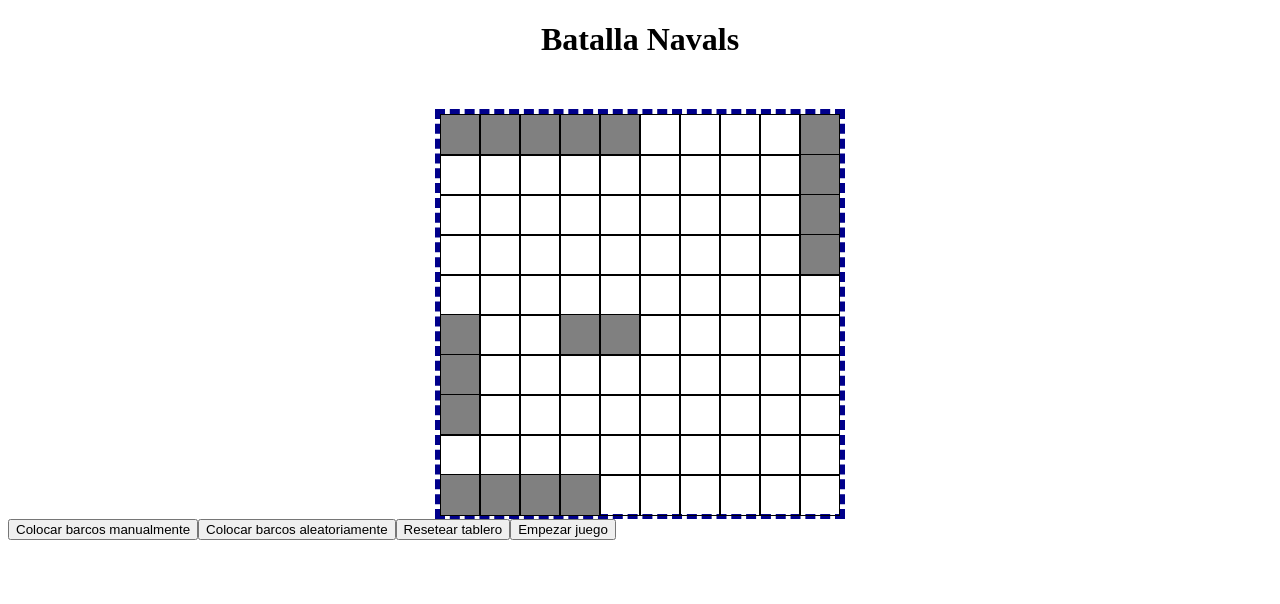
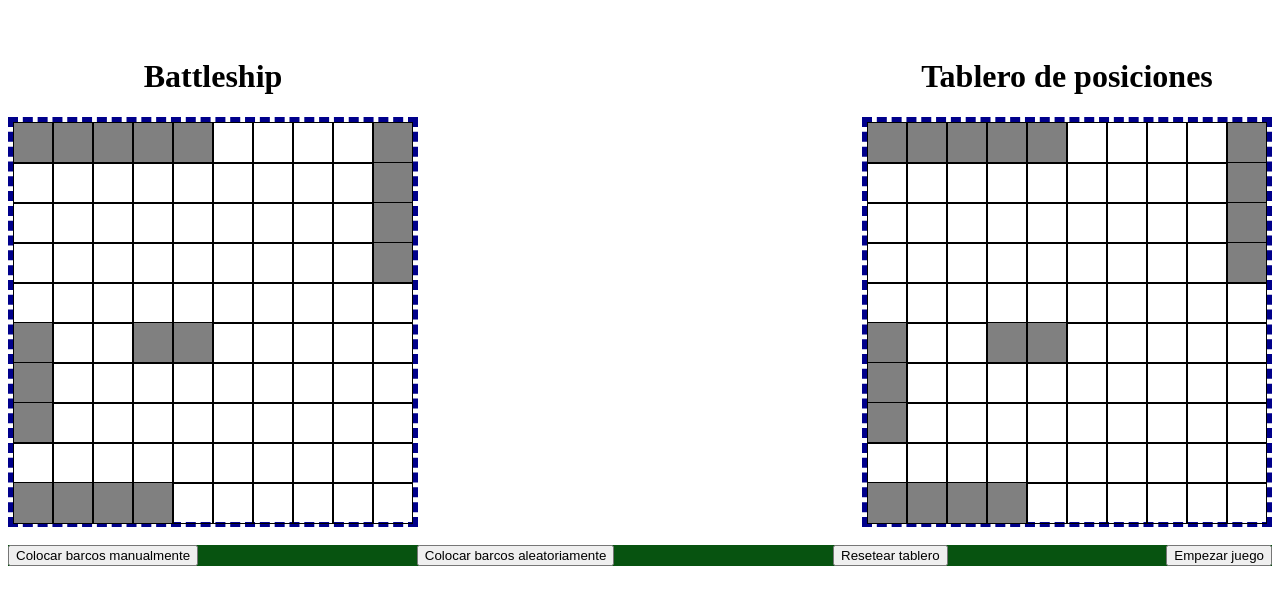
Before and after one commit to edwardsfonseca/battleship-react, a React (Vite) app: page / in a window 1280 px wide. Shown: the top 604 px of the page. Built offline with nearby package versions, Linux system fonts and the light colour scheme.

Commit message:
battleship v2 , he agregado funcionalidades , una nueva casilla para seleccionar manualmente las posiciones , seguido de varios botones , Importante falta CSS , arreglar margenes y diseño de la tabla

```diff
--- a/src/Game.jsx
+++ b/src/Game.jsx
@@ -5,7 +5,7 @@
 
   return (
     <div className="game">
-      <h1 className="text">Batalla Navals</h1>
+
       <div className="button-p-2">
       </div>
       <Tablero />
--- a/src/componentes/Tablero.jsx
+++ b/src/componentes/Tablero.jsx
@@ -4,7 +4,7 @@
 import '../style/tablero.css'
 
 function Tablero() {
-  //-//-// Iniciamos con la funcion declarando su estado
+  //-//-// Iniciamos con la funcion declarando su estado en este estado tenemos el estado inicial ,y un estado ramdon que puede cambiar con un boton
   const [gameBoard, setGameBoard] = useState(
     [[1, 1, 1, 1, 1, 0, 0, 0, 0, 1],
     [0, 0, 0, 0, 0, 0, 0, 0, 0, 1],
@@ -17,8 +17,8 @@
     [0, 0, 0, 0, 0, 0, 0, 0, 0, 0],
     [1, 1, 1, 1, 0, 0, 0, 0, 0, 0]],
     generateRandomBoard());
-  const [addShipsManually, setAddShipsManually] = useState(false)
-  const [gameStarted, setGameStarted] = useState(false);
+  const [addShipsManually, setAddShipsManually] = useState(false) // Estado agrega manualmente las posiciones del barco
+  const [gameStarted, setGameStarted] = useState(false); // Estado para indicar el inicio de partida
   const [selectedCell, setSelectedCell] = useState(null);
 
   // funcion fire
@@ -36,11 +36,12 @@
       } else if (gameBoard[row][col] === 0) {
         newGameBoard[row][col] = 3;
         alert("Tiro Errado")
-        setTimeout(cpuTurn, 100); // Llamamos a la función cpuTurn después de un segundo
+        setTimeout(cpuTurn, 1000); // Llamamos a la función cpuTurn después de un segundo
       }
       setGameBoard(newGameBoard);
     }
   }
+  // funcion que permite cpu dispare aleatoria
   function cpuTurn() {
 
     let newGameBoard = [...gameBoard];
@@ -49,6 +50,7 @@
     do {
       randomRow = Math.floor(Math.random() * 10);
       randomCol = Math.floor(Math.random() * 10);
+      alert("La cpu ya ha disparado es tu turno")
     } while (newGameBoard[randomRow][randomCol] === 2 || newGameBoard[randomRow][randomCol] === 3);
 
     if (newGameBoard[randomRow][randomCol] === 1) {
@@ -89,15 +91,16 @@
   /* function handleRandomClick() {
     setGameBoard(generateRandomBoard());
   } */
-
+// con esta funcion la llamamos en un botton para permitirnos editar las posiciones del barco a nuestra voluntad
   function handleManualClick() {
     setAddShipsManually(true);
   }
+  // con esta funcion elimino las casillas las dejo en  0
   function handleResetClick() {
     const newGameBoard = Array.from({ length: 10 }, () => Array.from({ length: 10 }, () => 0));
     setGameBoard(newGameBoard);
   }
-
+// funcion seleccion de posiciones de barco
   function handleCellClick(row, col) {
     if (addShipsManually && !gameStarted) {
       const newGameBoard = [...gameBoard];
@@ -105,10 +108,27 @@
       setGameBoard(newGameBoard);
     }
   }
+  // Funcion inicia partida
   function startGame() {
     setGameStarted(true);
   }
+  const celln = [];
+  for (let i = 0; i < 10; i++) {
+    const cells = [];
+    for (let j = 0; j < 10; j++) {
+      cells.push(
+        <Casilla
+          key={`${i},${j}`}
+          status={gameBoard[i][j]}
 
+          handleClick={() => handleCellClick(i, j)}
+
+        />
+
+      );
+    }
+    celln.push(<div key={i} className="row">{cells}</div>);
+  }
 
   const rows = [];
   for (let i = 0; i < 10; i++) {
@@ -118,10 +138,11 @@
         <Casilla
           key={`${i},${j}`}
           status={gameBoard[i][j]}
-          onClick={() => fire(i, j)}
-          handleClick={() => handleCellClick(i, j)}
+
+          handleClick={() => fire(i, j)}
 
         />
+
       );
     }
     rows.push(<div key={i} className="row">{cells}</div>);
@@ -129,13 +150,23 @@
 
   return (
     <>
-      <div className="board">{rows}</div>
+      <div className='dbtablero'>
+      <div className="#">
+      <h1 className="text">Battleship</h1>
+      <div className="board">{rows}</div></div>
+      <br/>
+      <div className="game">
+      <h1 className="text">Tablero de posiciones</h1>
+      <div className="board">{celln}</div></div>
+      </div>
+      <br/>
       {!gameStarted && (
+
         <div className="buttons">
-          <button onClick={handleManualClick}>Colocar barcos manualmente</button>
-          <button onClick={() => setGameBoard(generateRandomBoard())}>Colocar barcos aleatoriamente</button>
-          <button onClick={handleResetClick}>Resetear tablero</button>
-          <button onClick={startGame}>Empezar juego</button>
+          <button className='btnship' onClick={handleManualClick}>Colocar barcos manualmente</button>
+          <button className='btnship' onClick={() => setGameBoard(generateRandomBoard())}>Colocar barcos aleatoriamente</button>
+          <button className='btnship' onClick={handleResetClick}>Resetear tablero</button>
+          <button className='btnship' onClick={startGame}>Empezar juego</button>
         </div>
       )}
       {addShipsManually && !gameStarted && (
--- a/src/index.css
+++ b/src/index.css
@@ -119,3 +119,12 @@
   width: 20px;
   left: 80%;
 }
+.dbtablero{
+  display:flex;
+  justify-content: space-between;
+}
+.buttons{
+  background-color: #075310;
+  display: flex;
+  justify-content: space-between;
+}
```
